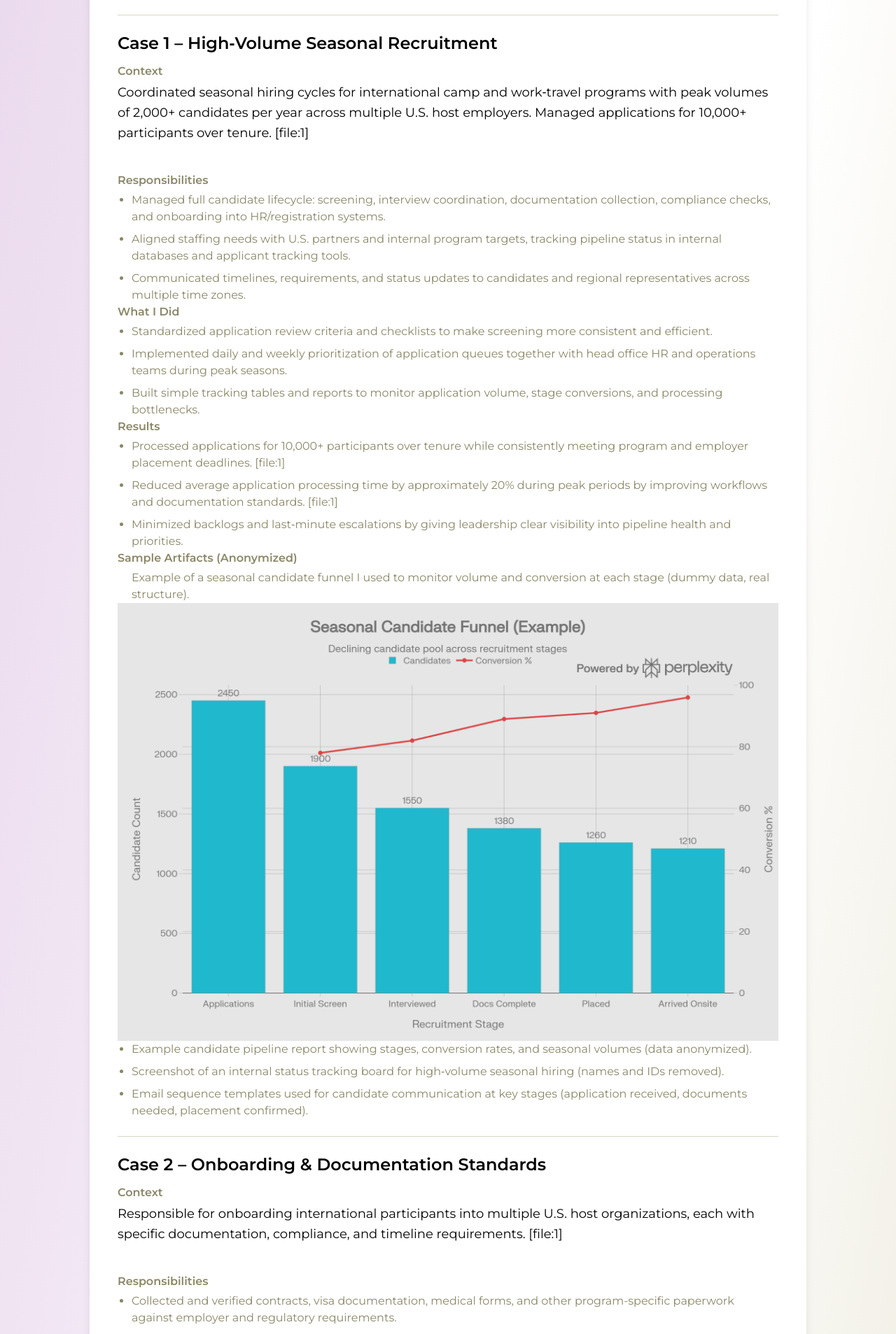
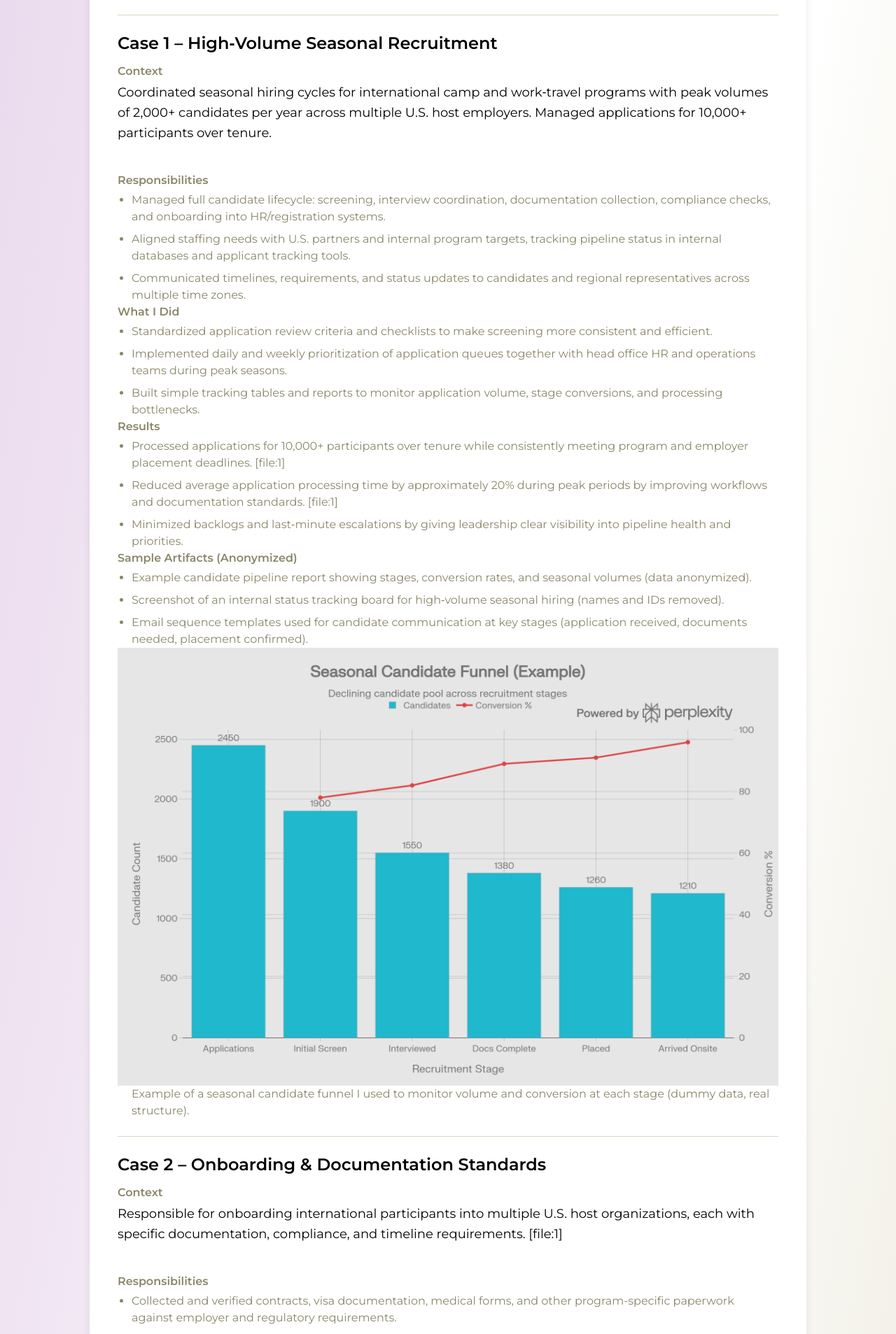
Before and after one commit to MariaZasypkina/CodePalette, a React (Vite) app: page /HrPortfolio in a window 1280 px wide. Shown: the part 713-2620 px from the top of the page at 70% size. Built offline with nearby package versions, Linux system fonts and the light colour scheme.

Commit message:
fixed img

```diff
--- a/src/pages/HrPortfolio.jsx
+++ b/src/pages/HrPortfolio.jsx
@@ -1,4 +1,9 @@
 import React from "react";
+import funnelImg from "../assets/hr/seasonal-funnel.png";
+import programSummaryImg from "../assets/hr/seasonal_program_chart.png";
+import cancellationReasonsImg from "../assets/hr/cancellation_reasons.png";
+import appsPlacementsImg from "../assets/hr/applications-vs-placements.png";
+import regPerformImg from "../assets/hr/regional-performance.png";
 
 export default function HrPortfolio() {
   return (
@@ -94,7 +99,7 @@ export default function HrPortfolio() {
                 Coordinated seasonal hiring cycles for international camp and
                 work‑travel programs with peak volumes of 2,000+ candidates per
                 year across multiple U.S. host employers. Managed applications
-                for 10,000+ participants over tenure. [file:1]
+                for 10,000+ participants over tenure.
               </p>
 
               <h4 className="font-semibold text-sage-dark mb-1">
@@ -158,14 +163,6 @@ export default function HrPortfolio() {
               <h4 className="font-semibold text-sage-dark mb-1">
                 Sample Artifacts (Anonymized)
               </h4>
-              <p className="list-default">
-                Example of a seasonal candidate funnel I used to monitor volume
-                and conversion at each stage (dummy data, real structure).
-              </p>
-              <img
-                src="src/assets/hr/seasonal-funnel.png"
-                alt="Seasonal candidate funnel example"
-              />
 
               <ul className="list-default">
                 <li>
@@ -182,6 +179,12 @@ export default function HrPortfolio() {
                   confirmed).
                 </li>
               </ul>
+
+              <img src={funnelImg} alt="Seasonal candidate funnel example" />
+              <p className="list-default">
+                Example of a seasonal candidate funnel I used to monitor volume
+                and conversion at each stage (dummy data, real structure).
+              </p>
             </article>
 
             {/* Case 2 */}
@@ -258,24 +261,6 @@ export default function HrPortfolio() {
                 Sample Artifacts (Anonymized)
               </h4>
 
-              <p className="list-default">
-                Example seasonal program summary showing key recruitment and
-                arrival metrics (dummy data, real reporting structure).
-              </p>
-              <img
-                src="src/assets/hr/seasonal_program_chart.png"
-                alt="Seasonal program summary example"
-              />
-
-              <p className="list-default">
-                Example breakdown of cancellation reasons for one season (dummy
-                data).
-              </p>
-              <img
-                src="src/assets/hr/cancellation_reasons.png"
-                alt="Cancellation reasons breakdown example"
-              />
-
               <ul className="list-default">
                 <li>
                   Onboarding checklist template for a specific program type
@@ -290,6 +275,22 @@ export default function HrPortfolio() {
                   program (summary data only).
                 </li>
               </ul>
+              <p className="list-default">
+                Example seasonal program summary showing key recruitment and
+                arrival metrics (dummy data, real reporting structure).
+              </p>
+              <img
+                src={programSummaryImg}
+                alt="Seasonal program summary example"
+              />
+              <p className="list-default">
+                Example breakdown of cancellation reasons for one season (dummy
+                data).
+              </p>
+              <img
+                src={cancellationReasonsImg}
+                alt="Cancellation reasons breakdown example"
+              />
             </article>
 
             {/* Case 3 */}
@@ -363,16 +364,6 @@ export default function HrPortfolio() {
                 Sample Artifacts (Anonymized)
               </h4>
 
-              <p className="list-default">
-                Example of a simple performance snapshot I used to monitor
-                application volume, conversion, and on-time documentation across
-                regions (dummy data).
-              </p>
-              <img
-                src="src/assets/hr/regional-performance.png"
-                alt="Regional reps performance snapshot example"
-              />
-
               <ul className="list-default">
                 <li>
                   Excerpt from the regional representative handbook (roles,
@@ -387,6 +378,16 @@ export default function HrPortfolio() {
                   for reps.
                 </li>
               </ul>
+
+              <img
+                src={regPerformImg}
+                alt="Regional reps performance snapshot example"
+              />
+              <p className="list-default">
+                Example of a simple performance snapshot I used to monitor
+                application volume, conversion, and on-time documentation across
+                regions (dummy data).
+              </p>
             </article>
 
             {/* Case 4 */}
@@ -472,8 +473,7 @@ export default function HrPortfolio() {
                   High-level visualization of seasonal application vs. placement
                   dynamics (e.g., simple chart or infographic).
                   <img
-                    src="src/assets/hr/applications-vs-placements.png
-  "
+                    src={appsPlacementsImg}
                     alt="Seasonal applications vs placements example"
                   />
                 </li>
```
